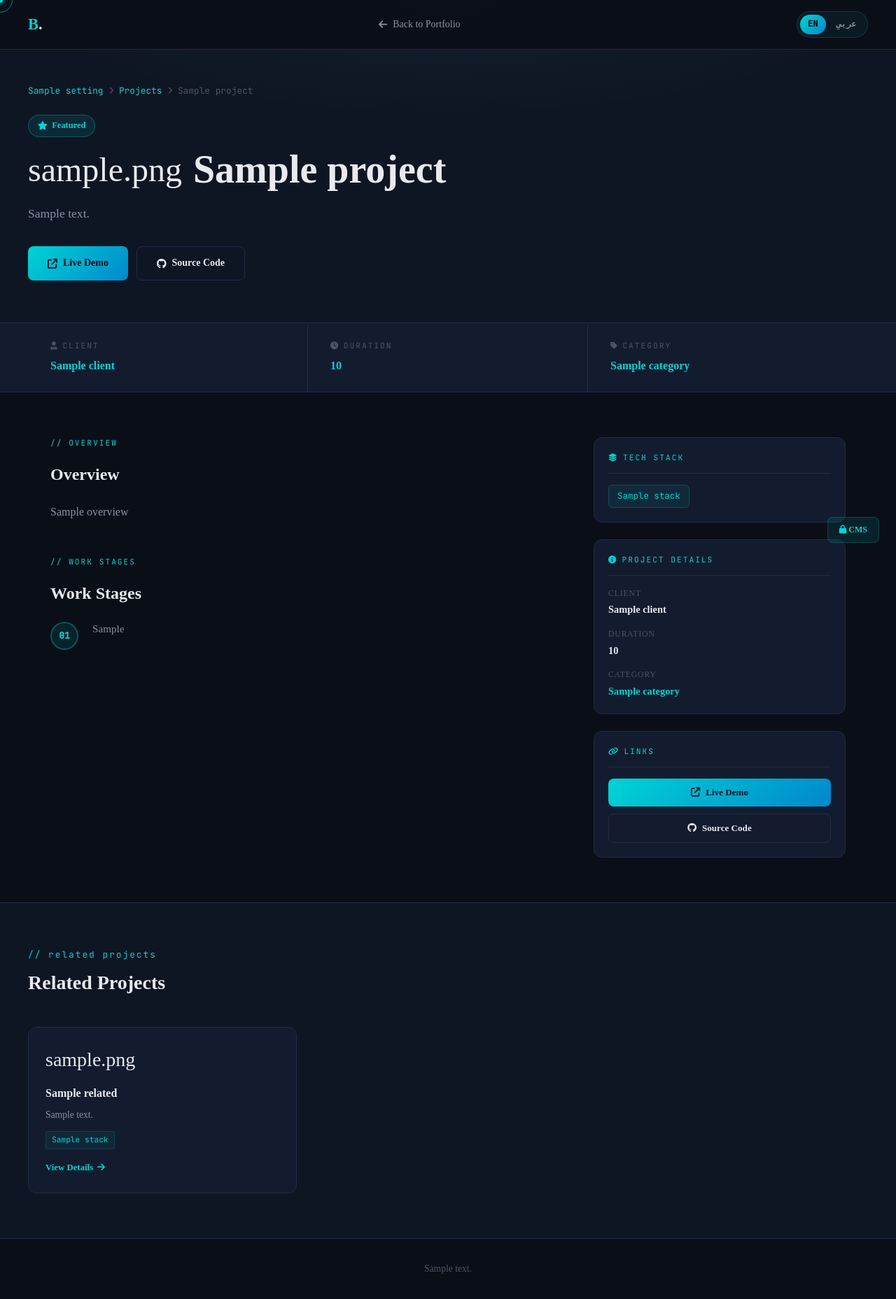
After one commit to Baraaabudraz/my_protoflio, a Laravel app: template resources/views/project-detail.blade.php in a window 1280 px wide. The commit adds this page. Shown: the whole page at 70% size. Run offline with Laravel 12, Linux system fonts and the light colour scheme; the template is opened without the code that fills it: most values are stand-ins (such as "Sample title", 1, 10 or a date in 2020).

Commit message:
Add detailed project pages and Arabic language support
Integrates a new project detail page with expanded fields (client, duration, category, overview, work stages), implements multi-language support with Arabic translation, and enhances the portfolio view with clickable project cards and a language switcher. Updates include `PortfolioController.php`, `AdminController.php`, `resources/views/project-detail.blade.php`, `resources/views/portfolio.blade.php`, `routes/web.php`, and language files.

Replit-Commit-Author: Agent
Replit-Commit-Session-Id: fce9d605-97e7-4ff0-a702-8c4da17f3ae9
Replit-Commit-Checkpoint-Type: full_checkpoint
Replit-Commit-Event-Id: d3d6f464-d01c-4ce4-88e7-ee5eea12fea5
Replit-Commit-Screenshot-Url: https://storage.googleapis.com/screenshot-production-us-central1/3a6bbbfd-77f6-4b51-9741-d3b310389798/fce9d605-97e7-4ff0-a702-8c4da17f3ae9/NVlLXAA
Replit-Helium-Checkpoint-Created: true

```diff
--- /dev/null
+++ b/resources/views/project-detail.blade.php
@@ -0,0 +1,414 @@
+<!DOCTYPE html>
+<html lang="{{ $locale }}" dir="{{ $locale === 'ar' ? 'rtl' : 'ltr' }}">
+<head>
+    <meta charset="utf-8">
+    <meta name="viewport" content="width=device-width, initial-scale=1">
+    <title>{{ $project->title }} — {{ $settings['hero_name'] ?? 'Portfolio' }}</title>
+    <meta name="description" content="{{ Str::limit(strip_tags($project->overview ?? $project->description), 160) }}">
+    <link rel="preconnect" href="https://fonts.googleapis.com">
+    <link href="https://fonts.googleapis.com/css2?family=Inter:wght@300;400;500;600;700;800;900&family=JetBrains+Mono:wght@400;500&family=Cairo:wght@400;600;700;800&display=swap" rel="stylesheet">
+    <link rel="stylesheet" href="https://cdnjs.cloudflare.com/ajax/libs/font-awesome/6.5.0/css/all.min.css">
+    <style>
+        :root {
+            --cyan: #00d4d4;
+            --cyan-light: #00f5f5;
+            --cyan-dark: #009999;
+            --bg-primary: #0a0e17;
+            --bg-secondary: #0f1623;
+            --bg-card: #131c2e;
+            --text-primary: #e8eaf0;
+            --text-secondary: #8892a4;
+            --text-muted: #4a5568;
+            --border: #1e2d45;
+            --gradient: linear-gradient(135deg, #00d4d4, #0088cc);
+        }
+        * { margin:0; padding:0; box-sizing:border-box; }
+        html { scroll-behavior:smooth; }
+        body { font-family:{{ $locale === 'ar' ? "'Cairo'" : "'Inter'" }},sans-serif; background:var(--bg-primary); color:var(--text-primary); line-height:1.6; overflow-x:hidden; cursor:none; }
+        ::-webkit-scrollbar { width:5px; }
+        ::-webkit-scrollbar-track { background:var(--bg-primary); }
+        ::-webkit-scrollbar-thumb { background:var(--cyan-dark); border-radius:3px; }
+
+        /* ─── CURSOR ─── */
+        #cursor-dot { position:fixed; width:8px; height:8px; background:var(--cyan); border-radius:50%; pointer-events:none; z-index:99999; transform:translate(-50%,-50%); transition:width .2s,height .2s; box-shadow:0 0 10px var(--cyan),0 0 20px rgba(0,212,212,0.4); }
+        #cursor-ring { position:fixed; width:36px; height:36px; border:1.5px solid rgba(0,212,212,0.6); border-radius:50%; pointer-events:none; z-index:99998; transform:translate(-50%,-50%); transition:width .3s,height .3s,border-color .3s; }
+        #cursor-trail-container { position:fixed; top:0; left:0; pointer-events:none; z-index:99997; }
+        .cursor-trail { position:fixed; width:4px; height:4px; background:var(--cyan); border-radius:50%; pointer-events:none; transform:translate(-50%,-50%); }
+        body.cursor-hover #cursor-dot { width:12px; height:12px; }
+        body.cursor-hover #cursor-ring { width:50px; height:50px; border-color:rgba(0,212,212,0.9); }
+
+        /* ─── NAV ─── */
+        nav { position:fixed; top:0; left:0; right:0; z-index:1000; padding:0 2rem; background:rgba(10,14,23,0.9); backdrop-filter:blur(20px); border-bottom:1px solid var(--border); }
+        .nav-inner { max-width:1200px; margin:0 auto; display:flex; align-items:center; justify-content:space-between; height:70px; gap:1rem; }
+        .nav-logo { font-size:1.4rem; font-weight:800; color:var(--cyan); text-decoration:none; }
+        .nav-logo span { color:var(--text-primary); }
+        .nav-back { display:inline-flex; align-items:center; gap:0.5rem; color:var(--text-secondary); text-decoration:none; font-size:0.875rem; font-weight:500; transition:color .2s; }
+        .nav-back:hover { color:var(--cyan); }
+        .nav-right { display:flex; align-items:center; gap:1rem; }
+        .lang-switch { display:flex; align-items:center; gap:0.25rem; background:rgba(0,212,212,0.06); border:1px solid rgba(0,212,212,0.2); border-radius:50px; padding:0.25rem; }
+        .lang-btn { padding:0.3rem 0.7rem; border-radius:50px; font-size:0.75rem; font-weight:600; text-decoration:none; color:var(--text-secondary); transition:all .2s; font-family:'JetBrains Mono',monospace; cursor:none; }
+        .lang-btn.active { background:var(--gradient); color:#0a0e17; }
+        .lang-btn:not(.active):hover { color:var(--cyan); }
+
+        /* ─── HERO ─── */
+        .detail-hero { padding:120px 2rem 60px; background:var(--bg-secondary); border-bottom:1px solid var(--border); position:relative; overflow:hidden; }
+        .detail-hero::before { content:''; position:absolute; inset:0; background:radial-gradient(ellipse 80% 60% at 50% 0%, rgba(0,212,212,0.05) 0%, transparent 60%); }
+        .detail-hero-inner { max-width:1200px; margin:0 auto; position:relative; z-index:1; }
+        .breadcrumb { display:flex; align-items:center; gap:0.5rem; margin-bottom:1.5rem; font-size:0.8rem; color:var(--text-muted); font-family:'JetBrains Mono',monospace; }
+        .breadcrumb a { color:var(--cyan); text-decoration:none; }
+        .breadcrumb a:hover { text-decoration:underline; }
+        .project-hero-title { display:flex; align-items:center; gap:1rem; margin-bottom:1rem; }
+        .project-hero-icon { font-size:3rem; line-height:1; }
+        .project-hero-title h1 { font-size:clamp(2rem,5vw,3.5rem); font-weight:900; line-height:1.1; }
+        .featured-badge { display:inline-flex; align-items:center; gap:0.4rem; padding:0.3rem 0.8rem; background:rgba(0,212,212,0.1); border:1px solid rgba(0,212,212,0.3); border-radius:50px; font-size:0.78rem; font-weight:600; color:var(--cyan); margin-bottom:1rem; }
+        .project-hero-desc { font-size:1.1rem; color:var(--text-secondary); max-width:700px; line-height:1.75; margin-bottom:2rem; }
+        .hero-actions { display:flex; gap:0.75rem; flex-wrap:wrap; }
+        .btn-primary { display:inline-flex; align-items:center; gap:0.5rem; padding:0.75rem 1.75rem; background:var(--gradient); color:#0a0e17; border-radius:8px; font-weight:700; font-size:0.875rem; text-decoration:none; transition:all .3s; border:none; cursor:none; }
+        .btn-primary:hover { transform:translateY(-2px); box-shadow:0 0 30px rgba(0,212,212,0.4); }
+        .btn-outline { display:inline-flex; align-items:center; gap:0.5rem; padding:0.75rem 1.75rem; background:transparent; color:var(--text-primary); border:1px solid var(--border); border-radius:8px; font-weight:600; font-size:0.875rem; text-decoration:none; transition:all .3s; cursor:none; }
+        .btn-outline:hover { border-color:var(--cyan); color:var(--cyan); transform:translateY(-2px); }
+
+        /* ─── META BAR ─── */
+        .meta-bar { background:var(--bg-card); border-bottom:1px solid var(--border); padding:0; }
+        .meta-bar-inner { max-width:1200px; margin:0 auto; display:grid; grid-template-columns:repeat(3,1fr); }
+        .meta-item { padding:1.5rem 2rem; border-{{ $locale === 'ar' ? 'left' : 'right' }}:1px solid var(--border); }
+        .meta-item:last-child { border:none; }
+        .meta-label { font-size:0.7rem; text-transform:uppercase; letter-spacing:2px; color:var(--text-muted); font-family:'JetBrains Mono',monospace; margin-bottom:0.4rem; }
+        .meta-value { font-size:1rem; font-weight:600; color:var(--text-primary); }
+        .meta-value span { color:var(--cyan); }
+
+        /* ─── CONTENT ─── */
+        .detail-content { max-width:1200px; margin:0 auto; padding:4rem 2rem; display:grid; grid-template-columns:1fr 360px; gap:3rem; align-items:start; }
+        @media (max-width:900px) { .detail-content { grid-template-columns:1fr; } }
+
+        /* ─── SECTIONS ─── */
+        .section-block { margin-bottom:3rem; }
+        .section-label { font-size:0.7rem; text-transform:uppercase; letter-spacing:2px; color:var(--cyan); font-family:'JetBrains Mono',monospace; margin-bottom:1rem; }
+        .section-title { font-size:1.5rem; font-weight:800; margin-bottom:1.25rem; }
+        .overview-text { color:var(--text-secondary); line-height:1.85; font-size:1rem; white-space:pre-wrap; }
+
+        /* ─── WORK STAGES ─── */
+        .stages-list { display:flex; flex-direction:column; gap:0; }
+        .stage-item { display:flex; gap:1.25rem; position:relative; }
+        .stage-item:not(:last-child)::before { content:''; position:absolute; {{ $locale === 'ar' ? 'right' : 'left' }}:19px; top:44px; bottom:0; width:2px; background:linear-gradient(to bottom,rgba(0,212,212,0.3),transparent); }
+        .stage-num { flex-shrink:0; width:40px; height:40px; border-radius:50%; background:rgba(0,212,212,0.1); border:2px solid rgba(0,212,212,0.3); display:flex; align-items:center; justify-content:center; font-family:'JetBrains Mono',monospace; font-size:0.8rem; font-weight:700; color:var(--cyan); margin-top:0.15rem; position:relative; z-index:1; }
+        .stage-body { padding-bottom:2rem; }
+        .stage-text { font-size:0.95rem; color:var(--text-secondary); line-height:1.6; }
+
+        /* ─── SIDEBAR ─── */
+        .sidebar { display:flex; flex-direction:column; gap:1.5rem; }
+        .sidebar-card { background:var(--bg-card); border:1px solid var(--border); border-radius:12px; padding:1.25rem; }
+        .sidebar-card-title { font-size:0.7rem; text-transform:uppercase; letter-spacing:2px; color:var(--cyan); font-family:'JetBrains Mono',monospace; margin-bottom:1rem; padding-bottom:0.75rem; border-bottom:1px solid var(--border); }
+        .stack-tags { display:flex; flex-wrap:wrap; gap:0.5rem; }
+        .stack-tag { padding:0.35rem 0.75rem; background:rgba(0,212,212,0.08); border:1px solid rgba(0,212,212,0.2); border-radius:6px; font-size:0.78rem; color:var(--cyan); font-family:'JetBrains Mono',monospace; }
+
+        /* ─── RELATED ─── */
+        .related-section { background:var(--bg-secondary); border-top:1px solid var(--border); padding:4rem 2rem; }
+        .related-inner { max-width:1200px; margin:0 auto; }
+        .related-header { margin-bottom:2.5rem; }
+        .related-grid { display:grid; grid-template-columns:repeat(auto-fill,minmax(300px,1fr)); gap:1.5rem; }
+        .related-card { background:var(--bg-card); border:1px solid var(--border); border-radius:12px; padding:1.5rem; text-decoration:none; color:inherit; display:block; transition:all .3s; cursor:none; }
+        .related-card:hover { border-color:rgba(0,212,212,0.4); transform:translateY(-4px); box-shadow:0 20px 40px rgba(0,0,0,0.3); }
+        .related-card-icon { font-size:1.75rem; margin-bottom:0.75rem; }
+        .related-card-title { font-size:1rem; font-weight:700; margin-bottom:0.5rem; color:var(--text-primary); }
+        .related-card-desc { font-size:0.85rem; color:var(--text-secondary); line-height:1.6; display:-webkit-box; -webkit-line-clamp:2; -webkit-box-orient:vertical; overflow:hidden; }
+        .related-card-stack { display:flex; flex-wrap:wrap; gap:0.35rem; margin-top:0.75rem; }
+        .related-tag { padding:0.2rem 0.5rem; background:rgba(0,212,212,0.06); border:1px solid rgba(0,212,212,0.15); border-radius:4px; font-size:0.7rem; color:var(--cyan); font-family:'JetBrains Mono',monospace; }
+        .view-details-link { display:inline-flex; align-items:center; gap:0.35rem; margin-top:1rem; font-size:0.8rem; color:var(--cyan); font-weight:600; }
+
+        /* ─── FOOTER ─── */
+        footer { text-align:center; padding:2rem; color:var(--text-muted); font-size:0.85rem; border-top:1px solid var(--border); }
+
+        /* ─── RTL TWEAKS ─── */
+        @if($locale === 'ar')
+        .breadcrumb { direction:rtl; }
+        .stage-item:not(:last-child)::before { right:19px; left:auto; }
+        .meta-item { border-right:none; border-left:1px solid var(--border); }
+        .meta-item:last-child { border:none; }
+        @endif
+
+        /* ─── RESPONSIVE ─── */
+        @media (max-width:768px) {
+            .meta-bar-inner { grid-template-columns:1fr; }
+            .meta-item { border:none; border-bottom:1px solid var(--border); }
+            .meta-item:last-child { border:none; }
+            .detail-hero { padding:100px 1.5rem 40px; }
+            body{cursor:auto} #cursor-dot,#cursor-ring,#cursor-trail-container{display:none}
+        }
+        @media (max-width:600px) {
+            .project-hero-title { flex-direction:column; align-items:flex-start; gap:0.5rem; }
+        }
+    </style>
+</head>
+<body>
+
+<div id="cursor-dot"></div>
+<div id="cursor-ring"></div>
+<div id="cursor-trail-container"></div>
+
+<!-- NAV -->
+<nav>
+    <div class="nav-inner">
+        <a class="nav-logo" href="/">B<span>.</span></a>
+        <a class="nav-back" href="/#projects">
+            @if($locale === 'ar')
+                {{ __('Back to Portfolio') }} <i class="fas fa-arrow-right"></i>
+            @else
+                <i class="fas fa-arrow-left"></i> {{ __('Back to Portfolio') }}
+            @endif
+        </a>
+        <div class="nav-right">
+            <div class="lang-switch">
+                <a href="{{ route('lang.switch', 'en') }}" class="lang-btn {{ $locale === 'en' ? 'active' : '' }}">EN</a>
+                <a href="{{ route('lang.switch', 'ar') }}" class="lang-btn {{ $locale === 'ar' ? 'active' : '' }}">عربي</a>
+            </div>
+        </div>
+    </div>
+</nav>
+
+<!-- HERO -->
+<div class="detail-hero">
+    <div class="detail-hero-inner">
+        <div class="breadcrumb">
+            <a href="/">{{ $settings['hero_name'] ?? 'Portfolio' }}</a>
+            <i class="fas fa-chevron-{{ $locale === 'ar' ? 'left' : 'right' }}" style="font-size:0.65rem"></i>
+            <a href="/#projects">{{ __('Projects') }}</a>
+            <i class="fas fa-chevron-{{ $locale === 'ar' ? 'left' : 'right' }}" style="font-size:0.65rem"></i>
+            <span>{{ $project->title }}</span>
+        </div>
+
+        @if($project->featured)
+            <div class="featured-badge"><i class="fas fa-star"></i> {{ __('Featured') }}</div>
+        @endif
+
+        <div class="project-hero-title">
+            <div class="project-hero-icon">{{ $project->icon ?? '🚀' }}</div>
+            <h1>{{ $project->title }}</h1>
+        </div>
+
+        <p class="project-hero-desc">{{ $project->description }}</p>
+
+        <div class="hero-actions">
+            @if($project->live_url)
+                <a href="{{ $project->live_url }}" target="_blank" class="btn-primary">
+                    <i class="fas fa-arrow-up-right-from-square"></i> {{ __('Live Demo') }}
+                </a>
+            @endif
+            @if($project->github_url)
+                <a href="{{ $project->github_url }}" target="_blank" class="btn-outline">
+                    <i class="fab fa-github"></i> {{ __('Source Code') }}
+                </a>
+            @endif
+        </div>
+    </div>
+</div>
+
+<!-- META BAR -->
+<div class="meta-bar">
+    <div class="meta-bar-inner">
+        <div class="meta-item">
+            <div class="meta-label"><i class="fas fa-user-tie" style="margin-{{ $locale === 'ar' ? 'left' : 'right' }}:0.35rem"></i>{{ __('Client') }}</div>
+            <div class="meta-value"><span>{{ $project->client ?: __('Not specified') }}</span></div>
+        </div>
+        <div class="meta-item">
+            <div class="meta-label"><i class="fas fa-clock" style="margin-{{ $locale === 'ar' ? 'left' : 'right' }}:0.35rem"></i>{{ __('Duration') }}</div>
+            <div class="meta-value"><span>{{ $project->duration ?: __('Not specified') }}</span></div>
+        </div>
+        <div class="meta-item">
+            <div class="meta-label"><i class="fas fa-tag" style="margin-{{ $locale === 'ar' ? 'left' : 'right' }}:0.35rem"></i>{{ __('Category') }}</div>
+            <div class="meta-value"><span>{{ $project->category ?: __('Not specified') }}</span></div>
+        </div>
+    </div>
+</div>
+
+<!-- MAIN CONTENT -->
+<div class="detail-content">
+    <!-- Left: Overview + Work Stages -->
+    <div>
+        @if($project->overview)
+        <div class="section-block reveal">
+            <div class="section-label">// {{ strtolower(__('Overview')) }}</div>
+            <div class="section-title">{{ __('Overview') }}</div>
+            <div class="overview-text">{{ $project->overview }}</div>
+        </div>
+        @endif
+
+        @if(!empty($project->work_stages))
+        <div class="section-block reveal">
+            <div class="section-label">// {{ strtolower(__('Work Stages')) }}</div>
+            <div class="section-title">{{ __('Work Stages') }}</div>
+            <div class="stages-list">
+                @foreach($project->work_stages as $i => $stage)
+                <div class="stage-item">
+                    <div class="stage-num">{{ str_pad($i + 1, 2, '0', STR_PAD_LEFT) }}</div>
+                    <div class="stage-body">
+                        <div class="stage-text">{{ $stage }}</div>
+                    </div>
+                </div>
+                @endforeach
+            </div>
+        </div>
+        @else
+        <div class="section-block">
+            <div class="section-label">// {{ strtolower(__('Work Stages')) }}</div>
+            <div class="section-title">{{ __('Work Stages') }}</div>
+            <p style="color:var(--text-muted);font-size:0.9rem">{{ __('No stages added yet.') }}</p>
+        </div>
+        @endif
+    </div>
+
+    <!-- Right: Sidebar -->
+    <div class="sidebar">
+        @if(!empty($project->stack))
+        <div class="sidebar-card">
+            <div class="sidebar-card-title"><i class="fas fa-layer-group" style="margin-{{ $locale === 'ar' ? 'left' : 'right' }}:0.4rem"></i>{{ __('Tech Stack') }}</div>
+            <div class="stack-tags">
+                @foreach($project->stack as $tech)
+                    <span class="stack-tag">{{ $tech }}</span>
+                @endforeach
+            </div>
+        </div>
+        @endif
+
+        <div class="sidebar-card">
+            <div class="sidebar-card-title"><i class="fas fa-info-circle" style="margin-{{ $locale === 'ar' ? 'left' : 'right' }}:0.4rem"></i>{{ __('Project Details') }}</div>
+            <div style="display:flex;flex-direction:column;gap:0.85rem">
+                @if($project->client)
+                <div>
+                    <div style="font-size:0.72rem;color:var(--text-muted);text-transform:uppercase;letter-spacing:1px;margin-bottom:0.2rem">{{ __('Client') }}</div>
+                    <div style="font-size:0.9rem;font-weight:600">{{ $project->client }}</div>
+                </div>
+                @endif
+                @if($project->duration)
+                <div>
+                    <div style="font-size:0.72rem;color:var(--text-muted);text-transform:uppercase;letter-spacing:1px;margin-bottom:0.2rem">{{ __('Duration') }}</div>
+                    <div style="font-size:0.9rem;font-weight:600">{{ $project->duration }}</div>
+                </div>
+                @endif
+                @if($project->category)
+                <div>
+                    <div style="font-size:0.72rem;color:var(--text-muted);text-transform:uppercase;letter-spacing:1px;margin-bottom:0.2rem">{{ __('Category') }}</div>
+                    <div style="font-size:0.9rem;font-weight:600;color:var(--cyan)">{{ $project->category }}</div>
+                </div>
+                @endif
+            </div>
+        </div>
+
+        @if($project->github_url || $project->live_url)
+        <div class="sidebar-card">
+            <div class="sidebar-card-title"><i class="fas fa-link" style="margin-{{ $locale === 'ar' ? 'left' : 'right' }}:0.4rem"></i>Links</div>
+            <div style="display:flex;flex-direction:column;gap:0.6rem">
+                @if($project->live_url)
+                <a href="{{ $project->live_url }}" target="_blank" class="btn-primary" style="justify-content:center;font-size:0.82rem;padding:0.6rem 1rem">
+                    <i class="fas fa-arrow-up-right-from-square"></i> {{ __('Live Demo') }}
+                </a>
+                @endif
+                @if($project->github_url)
+                <a href="{{ $project->github_url }}" target="_blank" class="btn-outline" style="justify-content:center;font-size:0.82rem;padding:0.6rem 1rem">
+                    <i class="fab fa-github"></i> {{ __('Source Code') }}
+                </a>
+                @endif
+            </div>
+        </div>
+        @endif
+    </div>
+</div>
+
+<!-- RELATED PROJECTS -->
+@if(!empty($related))
+<div class="related-section">
+    <div class="related-inner">
+        <div class="related-header">
+            <div style="font-family:'JetBrains Mono',monospace;font-size:0.8rem;color:var(--cyan);letter-spacing:2px;margin-bottom:0.5rem">// {{ strtolower(__('Related Projects')) }}</div>
+            <h2 style="font-size:1.75rem;font-weight:800">{{ __('Related Projects') }}</h2>
+        </div>
+        <div class="related-grid">
+            @foreach($related as $rel)
+            <a href="{{ route('project.show', $rel->id) }}" class="related-card">
+                <div class="related-card-icon">{{ $rel->icon ?? '🚀' }}</div>
+                <div class="related-card-title">{{ $rel->title }}</div>
+                <div class="related-card-desc">{{ $rel->description }}</div>
+                @if(!empty($rel->stack))
+                <div class="related-card-stack">
+                    @foreach(array_slice((array)$rel->stack, 0, 3) as $tech)
+                        <span class="related-tag">{{ $tech }}</span>
+                    @endforeach
+                </div>
+                @endif
+                <div class="view-details-link">
+                    {{ __('View Details') }}
+                    <i class="fas fa-arrow-{{ $locale === 'ar' ? 'left' : 'right' }}"></i>
+                </div>
+            </a>
+            @endforeach
+        </div>
+    </div>
+</div>
+@endif
+
+<footer>
+    <p>{{ $settings['footer_text'] ?? 'Portfolio' }}</p>
+</footer>
+
+<a href="/admin" style="position:fixed;bottom:1.5rem;{{ $locale === 'ar' ? 'left' : 'right' }}:1.5rem;background:rgba(0,212,212,0.1);border:1px solid rgba(0,212,212,0.2);color:var(--cyan);padding:0.5rem 1rem;border-radius:8px;font-size:0.75rem;text-decoration:none;font-weight:600;z-index:100;cursor:none"><i class="fas fa-lock"></i> CMS</a>
+
+<script>
+const dot   = document.getElementById('cursor-dot');
+const ring  = document.getElementById('cursor-ring');
+const tc    = document.getElementById('cursor-trail-container');
+const TRAIL = 10;
+const trails = [];
+for(let i=0;i<TRAIL;i++){
+    const t=document.createElement('div');
+    t.className='cursor-trail';
+    t.style.opacity=(1-i/TRAIL)*0.4;
+    t.style.width=(4-i*0.25)+'px';
+    t.style.height=(4-i*0.25)+'px';
+    tc.appendChild(t);
+    trails.push({el:t,x:0,y:0});
+}
+let mx=0,my=0,rx=0,ry=0;
+document.addEventListener('mousemove',e=>{mx=e.clientX;my=e.clientY;dot.style.left=mx+'px';dot.style.top=my+'px';});
+document.addEventListener('mousedown',()=>document.body.classList.add('cursor-hover'));
+document.addEventListener('mouseup',()=>document.body.classList.remove('cursor-hover'));
+document.querySelectorAll('a,button').forEach(el=>{
+    el.addEventListener('mouseenter',()=>document.body.classList.add('cursor-hover'));
+    el.addEventListener('mouseleave',()=>document.body.classList.remove('cursor-hover'));
+});
+function anim(){
+    rx+=(mx-rx)*0.12; ry+=(my-ry)*0.12;
+    ring.style.left=rx+'px'; ring.style.top=ry+'px';
+    let px=mx,py=my;
+    trails.forEach((t,i)=>{
+        const d=0.08+i*0.04;
+        t.x+=(px-t.x)*d; t.y+=(py-t.y)*d;
+        t.el.style.left=t.x+'px'; t.el.style.top=t.y+'px';
+        t.el.style.opacity=(1-i/TRAIL)*0.3;
+        px=t.x; py=t.y;
+    });
+    requestAnimationFrame(anim);
+}
+anim();
+
+// Scroll reveal
+const obs=new IntersectionObserver(entries=>{
+    entries.forEach(e=>{if(e.isIntersecting)e.target.classList.add('visible');});
+},{threshold:0.1,rootMargin:'0px 0px -50px 0px'});
+document.querySelectorAll('.reveal').forEach(el=>{
+    el.style.opacity='0';
+    el.style.transform='translateY(30px)';
+    el.style.transition='opacity 0.6s ease, transform 0.6s ease';
+    obs.observe(el);
+});
+document.querySelectorAll('.reveal.visible').forEach(el=>{
+    el.style.opacity='1';
+    el.style.transform='none';
+});
+obs.takeRecords&&setTimeout(()=>{
+    document.querySelectorAll('.reveal').forEach(el=>{
+        if(el.classList.contains('visible')){el.style.opacity='1';el.style.transform='none';}
+    });
+},100);
+</script>
+</body>
+</html>
--- a/routes/web.php
+++ b/routes/web.php
@@ -6,6 +6,8 @@ use App\Http\Controllers\AdminController;
 
 // ─── Portfolio Frontend ───
 Route::get('/', [PortfolioController::class, 'index'])->name('home');
+Route::get('/projects/{id}', [PortfolioController::class, 'show'])->name('project.show')->where('id', '[0-9]+');
+Route::get('/lang/{locale}', [PortfolioController::class, 'switchLocale'])->name('lang.switch');
 
 // ─── Admin Auth ───
 Route::get('/admin/login',  [AdminController::class, 'loginForm'])->name('admin.login');
```
Also changed, not shown: app/Http/Controllers/AdminController.php (+34 -15 lines), app/Http/Controllers/PortfolioController.php (+58 -2 lines), lang/ar.json (added, +47 -0 lines), lang/en.json (added, +46 -0 lines), resources/views/admin/projects/form.blade.php (+48 -4 lines), resources/views/portfolio.blade.php (+44 -15 lines).
